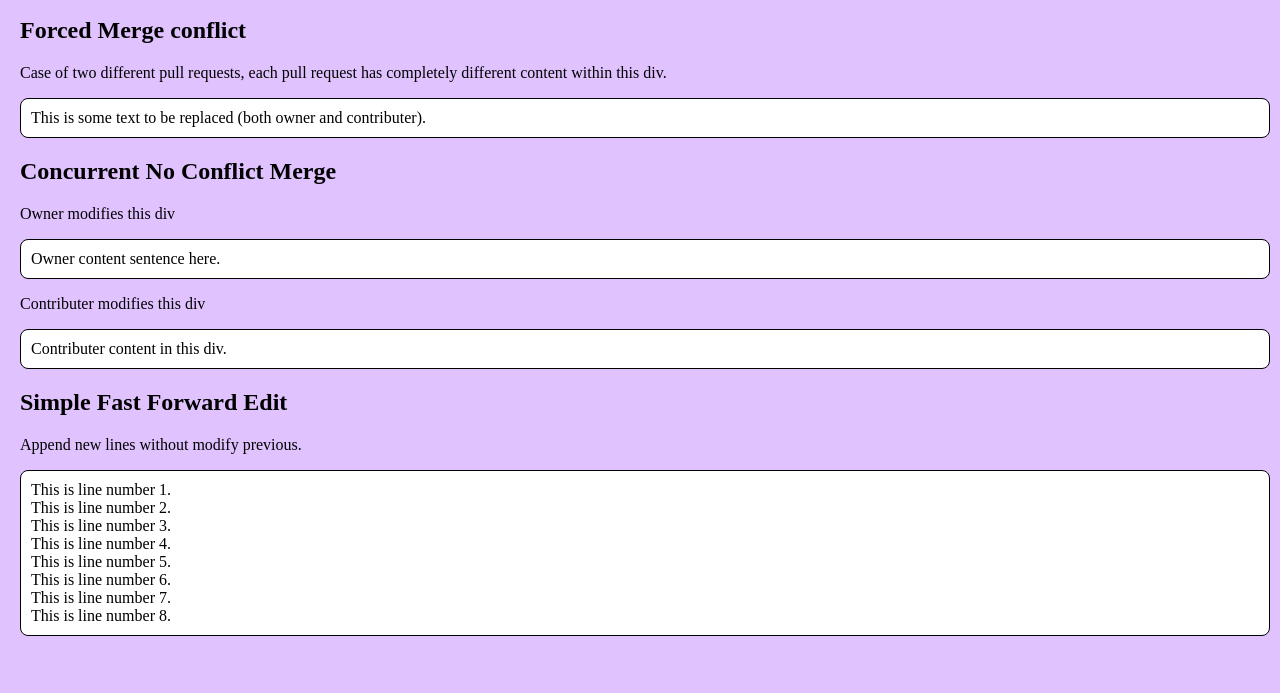
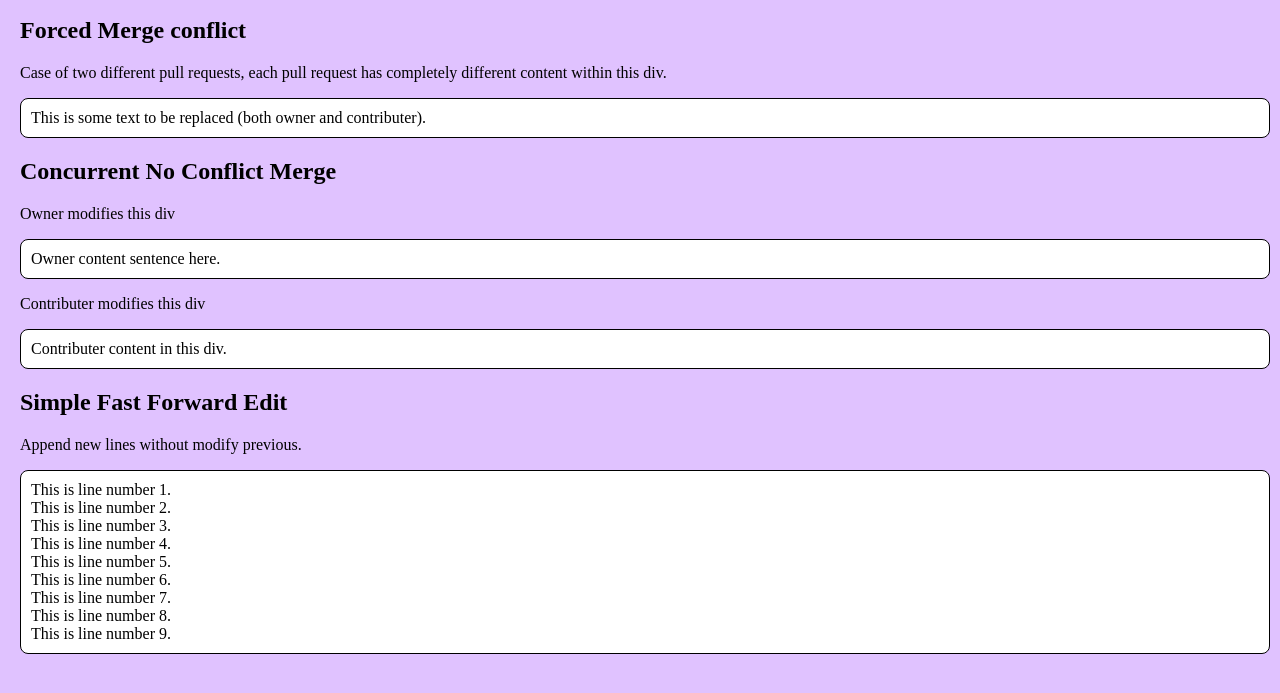
Before and after one commit to cotarr/git-practice-only, a website: page html/index.html in a window 1280 px wide. Shown: the part 107-800 px from the top of the page. Drawn offline with Linux system fonts and the light colour scheme.

Commit message:
Patch-6 Changes description again

```diff
--- a/html/index.html
+++ b/html/index.html
@@ -41,6 +41,7 @@
       This is line number 6.<br>
       This is line number 7.<br>
       This is line number 8.<br>
+      This is line number 9.<br>
     </div>
   </body>
 </html>
```
